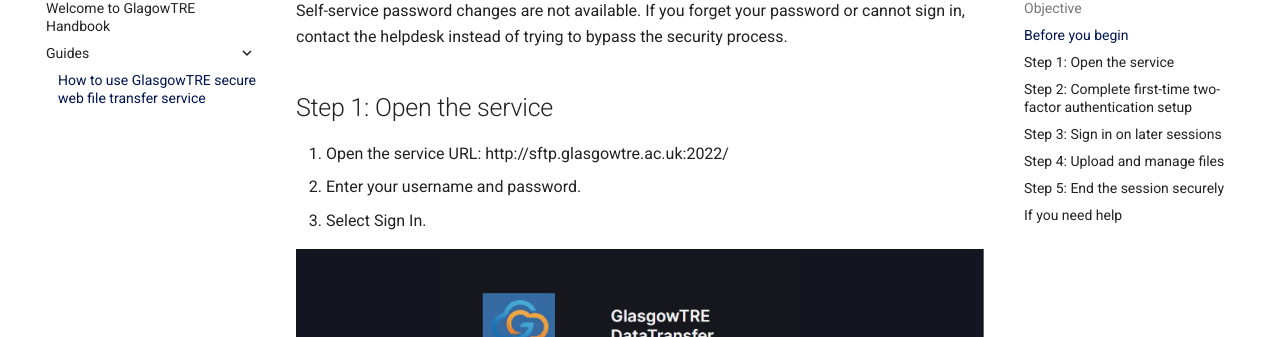
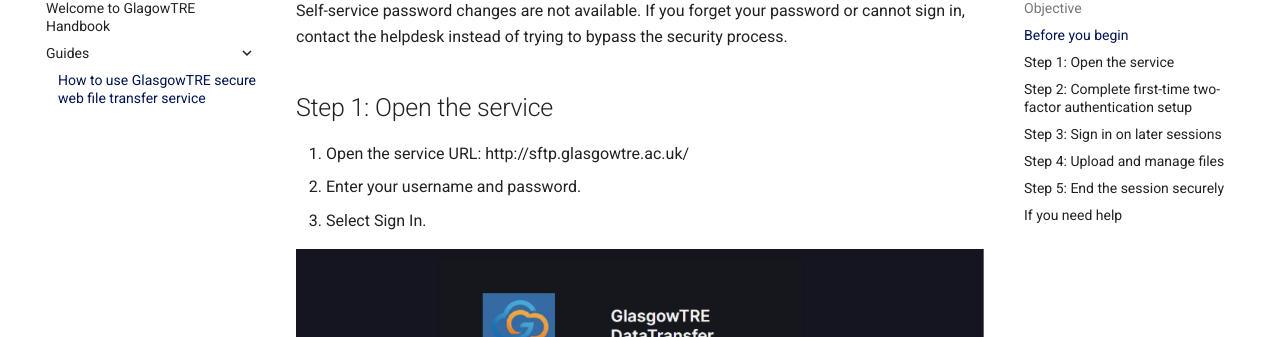
Before and after one commit to glasgowtre/glasgowtre.github.io, an MkDocs documentation site: the page built from docs/guildes/how-to-connect-to-service.md, in a window 1280 px wide and 900 px high, scrolled down 540 px. Shown: the part 116-453 px from the top of the window. Built offline with MkDocs 1.6.1 and Material for MkDocs 9.7.7, drawn with Linux system fonts in a browser that asks for light colours; some of the changed lines change nothing that is shown.

Commit message:
docs: update service URL in the how-to-connect guide

```diff
--- a/docs/guildes/how-to-connect-to-service.md
+++ b/docs/guildes/how-to-connect-to-service.md
@@ -17,7 +17,7 @@
 
 ## Step 1: Open the service
 
-1. Open the service URL: http://sftp.glasgowtre.ac.uk:2022/
+1. Open the service URL: http://sftp.glasgowtre.ac.uk/
 2. Enter your username and password.
 3. Select Sign In.
 
```
